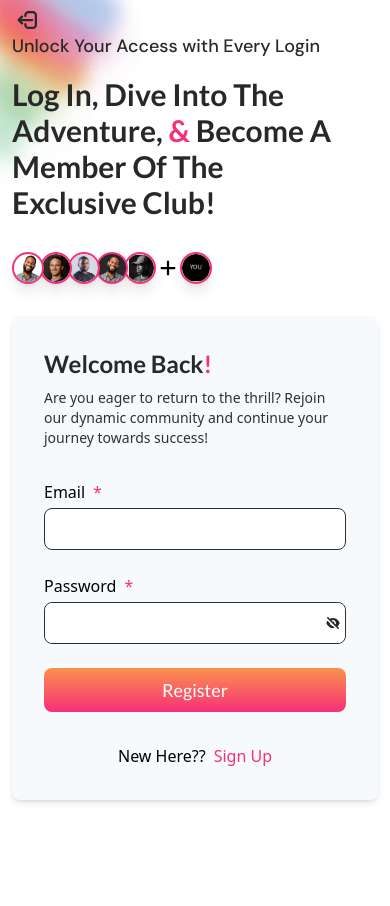
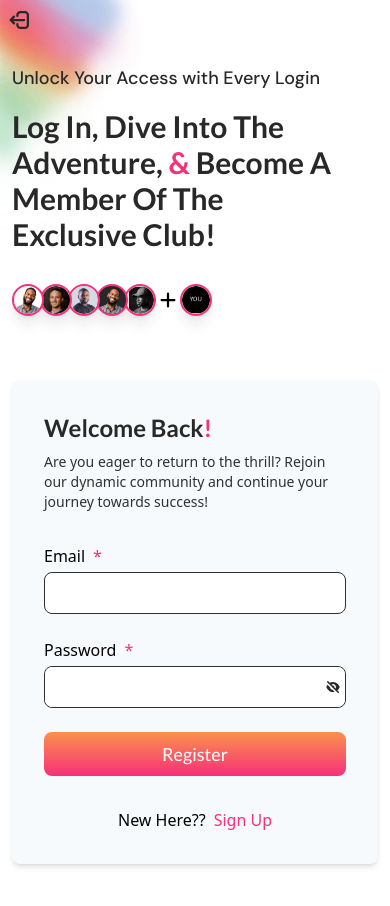
Before and after one commit to sleek-ennju/raffleDrawWebsite, a React (Vite) app: page /login in a window 390 px wide. Shown: the top 906 px of the page. Before the commit the page ends 844 px from the top, so only its background shows below. Built offline with nearby package versions, Linux system fonts and the light colour scheme.

Commit message:
adjusted gaps and padding in sign up and login pages

```diff
--- a/src/components/pages/Login.jsx
+++ b/src/components/pages/Login.jsx
@@ -14,13 +14,13 @@ function Login() {
   const [revealPassword, setRevealPassword] = useState(false);
 
   return (
-    <section className="relative w-full h-full bg-white px-3 sm:px-4 md:px-6 lg:px-20 py-8 grid grid-cols-1 md:grid-cols-2 gap-8">
+    <section className="relative w-full h-full bg-white px-3 sm:px-4 md:px-6 lg:px-20 py-16 md:p-8 grid grid-cols-1 md:grid-cols-2 gap-16 md:gap-8">
       {/* background image */}
       <div className='absolute top-0 left-0 w-full h-full'>
         <img src={svgBG} alt="background shape" />
       </div>
 
-      <Link to="/" className='absolute top-2 left-4 cursor-pointer'>
+      <Link to="/" className='absolute top-2 left-2 md:left-2 cursor-pointer'>
         <ArrowLeftStartOnRectangleIcon className='w-6 h-6 text-blackclr'/>
       </Link>
 
--- a/src/components/pages/SignUp.jsx
+++ b/src/components/pages/SignUp.jsx
@@ -15,13 +15,13 @@ function SignUp() {
   const [revealConfirmPassword, setRevealConfirmPassword] = useState(false);
 
   return (
-    <section className="relative w-full h-full bg-white px-3 sm:px-4 md:px-6 lg:px-20 py-8 grid grid-cols-1 md:grid-cols-2 gap-8">
+    <section className="relative w-full h-full bg-white px-3 sm:px-4 md:px-6 lg:px-20 py-16 md:py-8 grid grid-cols-1 md:grid-cols-2 gap-16 md:gap-8">
       {/* background image */}
       <div className='absolute top-0 left-0 w-full h-full'>
         <img src={svgBG} alt="background shape" />
       </div>
 
-      <Link to="/" className='absolute top-2 left-4 cursor-pointer'>
+      <Link to="/" className='absolute top-2 left-2 md:left-4 cursor-pointer'>
         <ArrowLeftStartOnRectangleIcon className='w-6 h-6 text-blackclr'/>
       </Link>
 
```
